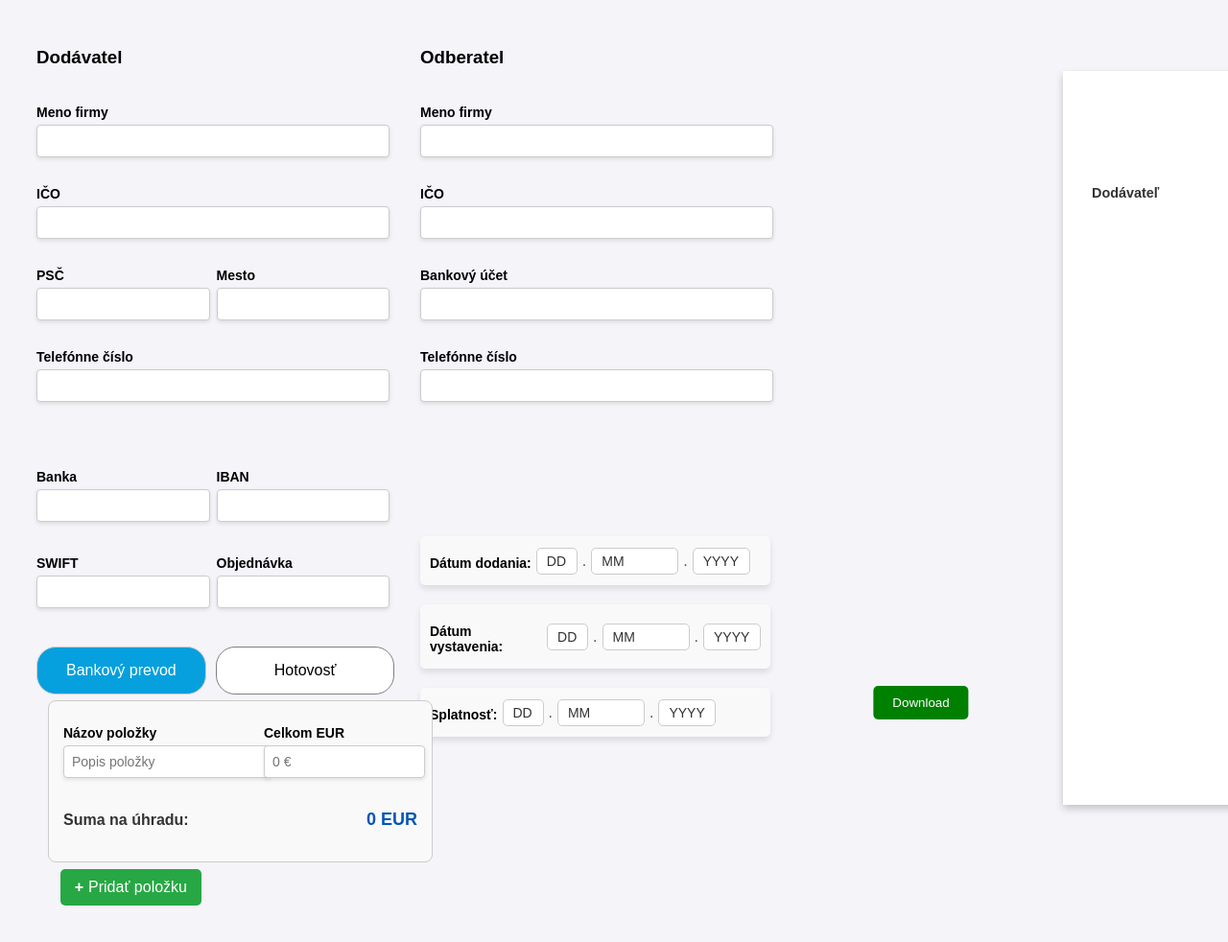
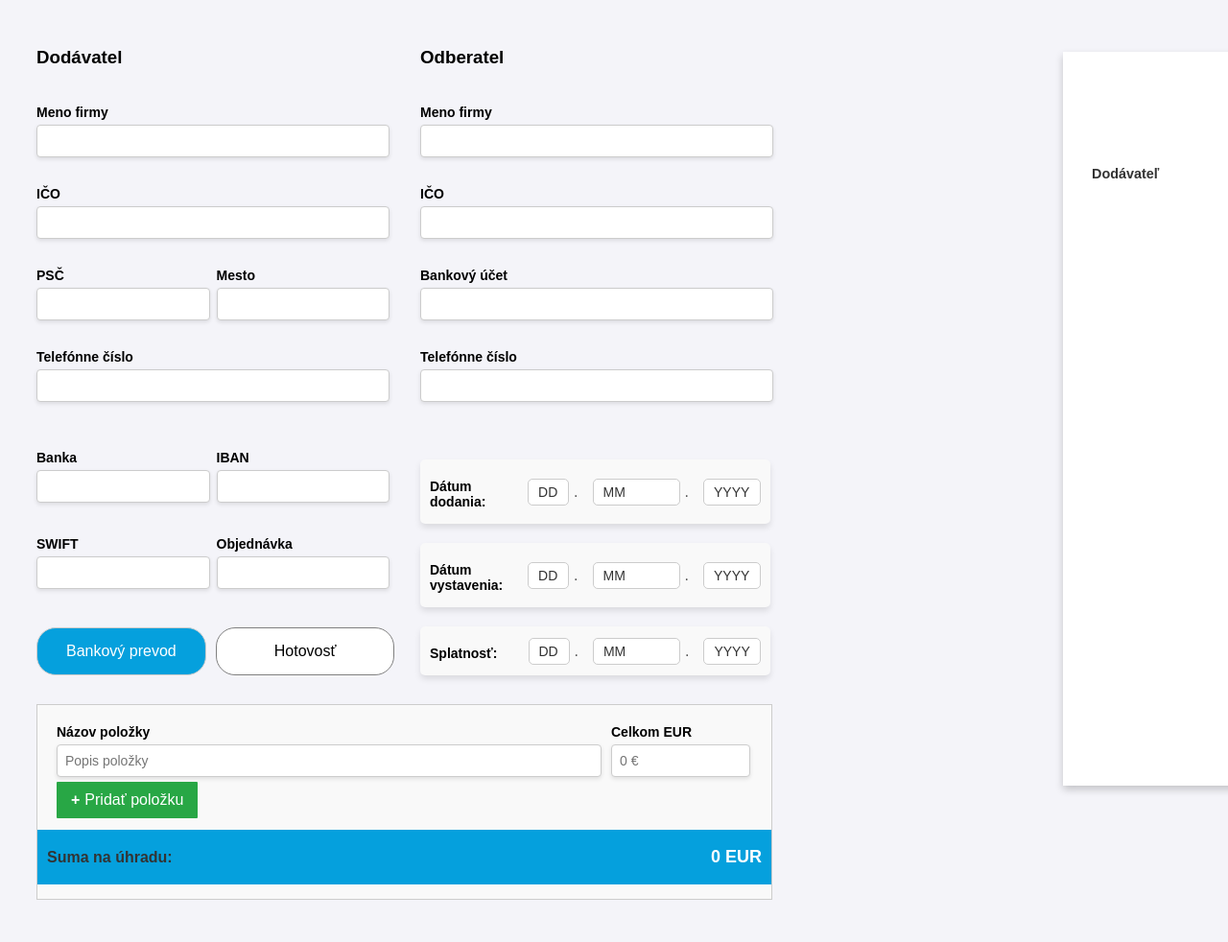
Before and after one commit to puncika/interactive_invoice_project, a website: page index.html in a window 1280 px wide. Shown: the top 982 px of the page at 96% size. Drawn offline with nearby package versions, Linux system fonts and the light colour scheme.

Commit message:
Styling for page structure - COMPLETED FOR NOW

```diff
--- a/style.css
+++ b/style.css
@@ -6,6 +6,10 @@
     gap: 50px; /* Medzera medzi formulármi */
     margin-left: 30px;
     margin-top: 30px;
+}
+
+.left-form-bankdetails-with-date {
+    margin-top: -20px;
 }
 
 .form-section {
@@ -214,7 +218,7 @@ body {
     position: absolute;
     flex-direction: column;
     margin-left: 430px;
-    margin-top: 35px;
+    margin-top: -25px;
 }
 
 .date-picker {
@@ -223,6 +227,22 @@ body {
     gap: 5px;
     font-family: Arial, sans-serif;
     font-size: 14px;
+}
+
+.date-picker option {
+    margin-left: 10px;
+}
+
+.date-picker select {
+    margin-left: 10px;
+}
+
+#date-section-vystavenia .date-picker #day-select-vystavenia {
+    margin-left: 5px;
+}
+
+#date-section-splatnosti .date-picker #day-select-splatnost {
+    margin-left: 27px;
 }
 
 .minimal-dropdown {
@@ -321,7 +341,7 @@ input[type="number"] {
 #generate-pdf {    /* DOWNLOAD BUTTON GREEN    */
     display: block;
     position: absolute; /* Potrebné pre zarovnanie tlačidla */
-    left: 75%; /* Posunie tlačidlo do stredu */
+    left: 1450px; /* Posunie tlačidlo do stredu */
     transform: translate(-50%, 0); /* Presunie späť o polovicu svoj šírky, aby bol zarovnané na stred */
     margin: 0 auto; /* zarovná tlačidlo do stredu, ak ho chceš v strede */
     padding: 10px 20px;
@@ -336,6 +356,7 @@ input[type="number"] {
 
 #generate-pdf:hover {
     background-color: #45a049;
+    cursor: pointer;
 }
 
 
@@ -363,16 +384,15 @@ label[for="bank-account"] {
 
 /* TU SA NACHADZA STYLING PRE POPIS FAKTURACIE SUMA  */
 /* ----------------------------------------------------------------------------------------------- */
-
+/* NA UPRAVOVANIE CELEJ TABULKY POHYBOVANIE A POD */
 .invoice-item-section {
     border: 1px solid #ccc;
+    background-color: #f9f9f9;
     padding: 15px;
-    margin: 20px 0;
-    border-radius: 8px;
-    background-color: #f9f9f9;
+    margin-left: 30px;
     position: absolute;
-    top: 710px;
-    left: 50px;
+    margin-top: 30px;
+
 }
 
 .invoice-header {
@@ -382,21 +402,39 @@ label[for="bank-account"] {
     margin-bottom: 10px;
 }
 
+/* NA UPRAVOVANIE VNUTRA TABULKY */
 .invoice-row {
     display: flex;
     justify-content: space-between;
     align-items: center;
-    margin-bottom: 15px;
+    margin-bottom: 10px;
+/*     background-color: #f9f9f9;
+    border: 1px solid #ccc; */
+    width: 705px;
+    padding: 15px;
+    gap: 10px;
+}
+
+.currency-symbol{
+    position: absolute;
+    margin-top: -25px;
+    margin-left: 125px;
 }
 
 .item-name,
 .item-total {
-    flex: 1;
     margin-right: 10px;
+    margin-left: -10px;
+    margin-top: -20px;
+}
+
+.item-name input {
+    width: 550px;
 }
 
 .item-total {
     max-width: 150px;
+    gap: 50px;
 }
 
 .total-row {
@@ -406,11 +444,21 @@ label[for="bank-account"] {
     font-size: 16px;
     font-weight: bold;
     color: #333;
+    background-color: #05a0dd;
+    margin-left: -15px;
+    margin-right: -15px;
+    margin-top: 40px;
+}
+
+.total-row p {
+    padding-left: 10px; /* Odsunie text od ľavej strany */
 }
 
 #total-sum {
     font-size: 18px;
-    color: #0056b3;
+    color: #ffffff;  /* #0056b3 */
+    padding-right: 10px;
+
 }
 
 .add-item-button button {
@@ -420,17 +468,19 @@ label[for="bank-account"] {
     padding: 10px 15px;
     font-size: 1em;
     cursor: pointer;
-    border-radius: 5px;
+    border-radius: 1px;
     display: flex;
     align-items: center;
+    justify-content: space-between;
     gap: 5px;
     position: absolute;
-    top: 175px;
-    right: 240px;
+    margin-left: 5px;
+    margin-top: -20px;
 }
 
 .add-item-button button:hover {
     background-color: #218838; /* Trochu tmavšia zelená pri hover */
+    cursor: pointer;
 }
 
 
```
